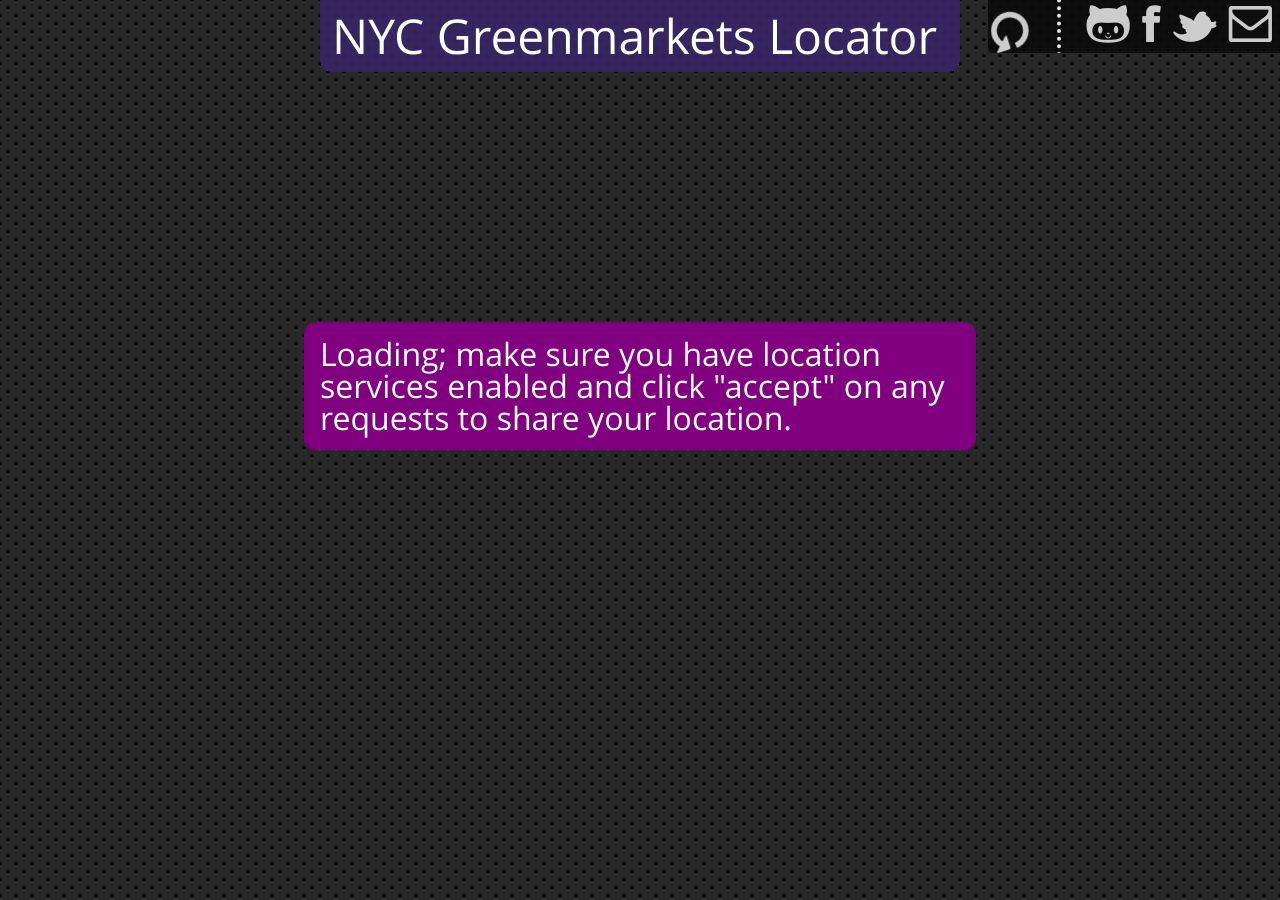
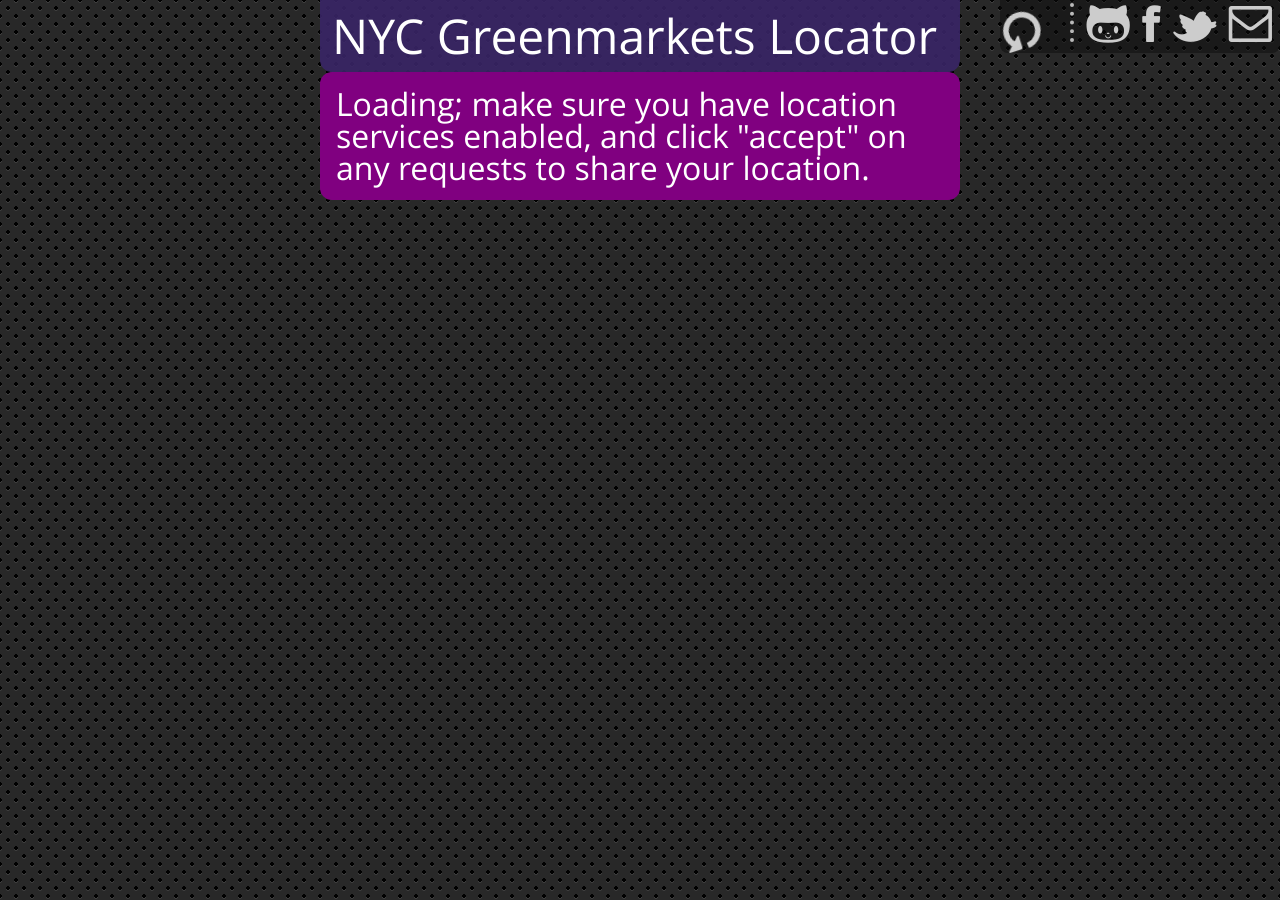
Before and after one commit to WIZARDISHUNGRY/nyc-greenmarkets, a Jekyll site: the page built from index.md, in a window 1280 px wide. Built offline with Jekyll 4.4.1, drawn with Linux system fonts in a browser that asks for light colours; nearby versions of some CDN libraries.

Commit message:
make stuff nicer

```diff
--- a/_includes/style.css
+++ b/_includes/style.css
@@ -50,7 +50,9 @@ body {
   font-family: 'Open Sans', sans-serif;
   color: white;
 }
-
+* {
+box-sizing: border-box
+}
 @-webkit-keyframes rotate {
 	from {
 		-webkit-transform: rotate(360deg);
@@ -99,10 +101,11 @@ a:link, a:visited {
   font-weight:bold;
 }
 
-.credits, .main, .toolbar, .vcard, .results, .error, .vcard *, .topnav {
+.credits, .main, .toolbar, .vcard, .results, .error, .vcard *, .topnav, .topnav * {
   margin-left: auto;
   margin-right: auto;
   max-width: 640px;
+  box-sizing: border-box;
 }
 
 .results, .topnav {
@@ -119,7 +122,8 @@ a:link, a:visited {
   color: white;
   padding: 12px;
   display: block;
-  width: 616px;
+  width: 640px;
+  box-sizing: border-box;
 }
 
 .title.real {
@@ -140,8 +144,8 @@ a:link, a:visited {
 .toolbar {
   padding-right: 8px;
   padding-left: 8px;
-  border-radius: 4px;
-  background: rgba(12,12,12,.9);
+  border-radius: 8px;
+  background: rgba(12,12,12,.5);
   font-size: 300%;
   top: 0;
   right: 0;
@@ -151,25 +155,25 @@ a:link, a:visited {
   overflow: hidden;
   vertical-align: bottom;
   z-index: 666;
+	height: 1.1em;
 }
 
 .toolbar, .title {
   border-top-left-radius: 0px;
   border-top-right-radius: 0px;
 }
-.toolbar {
+.toolbar * {
   border-bottom-right-radius: 0px;
-  vertical-align: bottom;
 }
 
 .vrule {
-  display: inline;
+  display: inline-block;
   vertical-align: baseline;
-  border-left: 4px dotted white;
+  border-left: 4px dotted #ccc;
   color: white;
   margin-left: 0.25em;
   width: 1px !important;
-  height: .2em;
+  height: 1.5ex;
   overflow: hidden;
   opacity: .9;
 }
@@ -182,6 +186,7 @@ a:link, a:visited {
 .init {
   display: block;
   background: purple;
+  margin-top: 2.5em;
 }
 
 .init, .error {
@@ -190,10 +195,6 @@ a:link, a:visited {
   color: white;
   width: 640px;
   padding: 16px;
-}
-
-.results {
-  padding-top: .5em;
 }
 
 .choice {
@@ -287,20 +288,26 @@ and (max-device-width : 480px) {
   .toolbar {
     font-size: 300%;
   }
-  .toolbar a {
-    padding-right: 24px;
+  .error {
+		font-size: 80%;
   }
-  .main, .main .results, .title {
-    max-width: 320px;
-    width: 100%;
+  .main, .main .results, .title, .topnav, .topnav .choice, .error {
+    width: 320px;
   }
+  .topnav .choice, .topnav {
+		width: 100%;
+		font-size: smaller;
+	}
+	.choice div {
+		padding: 4px;
+	}
   .title.real {
     position: inherit;
   }
   .title.fake {
     display: none;
   }
-  .title, {
-    font-size: 75%;
+  .title {
+		font-size: 120%;
   }
 }
--- a/index.md
+++ b/index.md
@@ -3,19 +3,16 @@ layout: default
 title: NYC Greenmarkets Locator
 exclude: [ Gemfile, Gemfile.lock, LICENSE.txt, README.rdoc, Rakefile, fixtures ]
 ---
-<div class="init error" style="position: absolute; bottom: 50%; right: 0; left: 0">
-    Loading; make sure you have location services enabled and click "accept" on any requests to share your location.
-</div>
 <div class="main" style="display: none">
   <h1 class="title real">{{ page.title }}</h1>
   <h1 class="title fake">{{ page.title }}</h1>
   <div class="toolbar real">
       <a href="#" title="Rescan" class="refresh"><span class="icon-undo" /></a>
-      <span class="vrule no-mobile"> &nbsp; </span>
+      <span class="vrule no-mobile"> </span>
       <a title="Source code on Github" href="https://github.com/WIZARDISHUNGRY/nyc-greenmarkets" target="_new" class="no-mobile"><span class="icon-github" /></a>
       <a title="Share on Facebook" href="javascript:var%20d=document,f='http://www.facebook.com/share',l=d.location,e=encodeURIComponent,p='.php?src=bm&v=4&i=1195068982&u='+e(l.href)+'&t='+e(d.title);1;try%7Bif%20(!/%5E(.*%5C.)?facebook%5C.%5B%5E.%5D*$/.test(l.host))throw(0);share_internal_bookmarklet(p)%7Dcatch(z)%20%7Ba=function()%20%7Bif%20(!window.open(f+'r'+p,'sharer','toolbar=0,status=0,resizable=0,width=626,height=436'))l.href=f+p%7D;if%20(/Firefox/.test(navigator.userAgent))setTimeout(a,0);else%7Ba()%7D%7Dvoid(0)" class="no-mobile"><span class="icon-facebook"/></a>
       <a title="Tweet this" href="https://twitter.com/share" target="_new" class="no-mobile twitter-share-button" data-lang="en"><span class="icon-twitter" /></a>
-      <a title="Mail author" href="mailto:jonathan.williams@gmail.com?subject=NYC+Greenmarkets+Locator"><span class="icon-envelope"/> </a>
+      <a title="Mail author" href="mailto:jonathan.williams@gmail.com?subject=NYC+Greenmarkets+Locator" class="no-mobile"><span class="icon-envelope"/></a>
   </div>
   <div class="curtain topnav">
     <div class="choice when">
@@ -38,3 +35,6 @@ exclude: [ Gemfile, Gemfile.lock, LICENSE.txt, README.rdoc, Rakefile, fixtures ]
     {% include credits.html %}
   </div>
 </div>
+<div class="init error">
+    Loading; make sure you have location services enabled, and click "accept" on any requests to share your location.
+</div>
```
